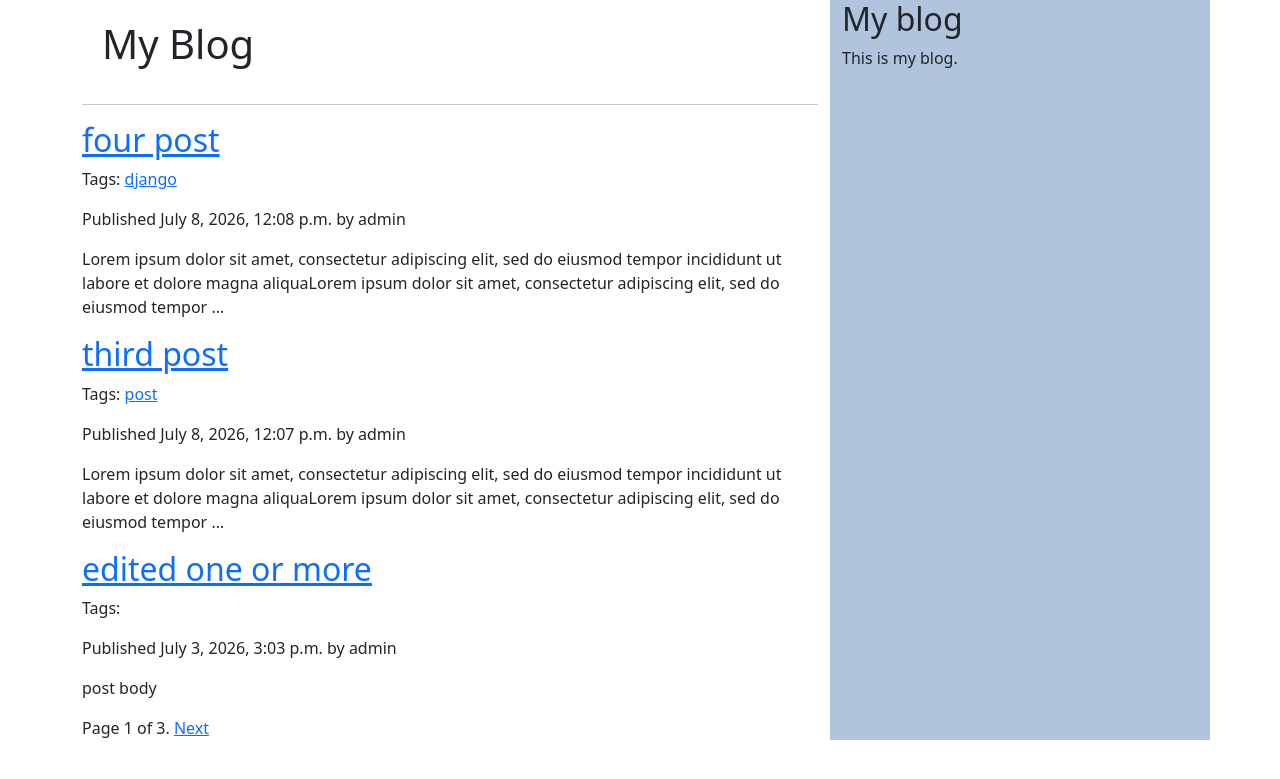
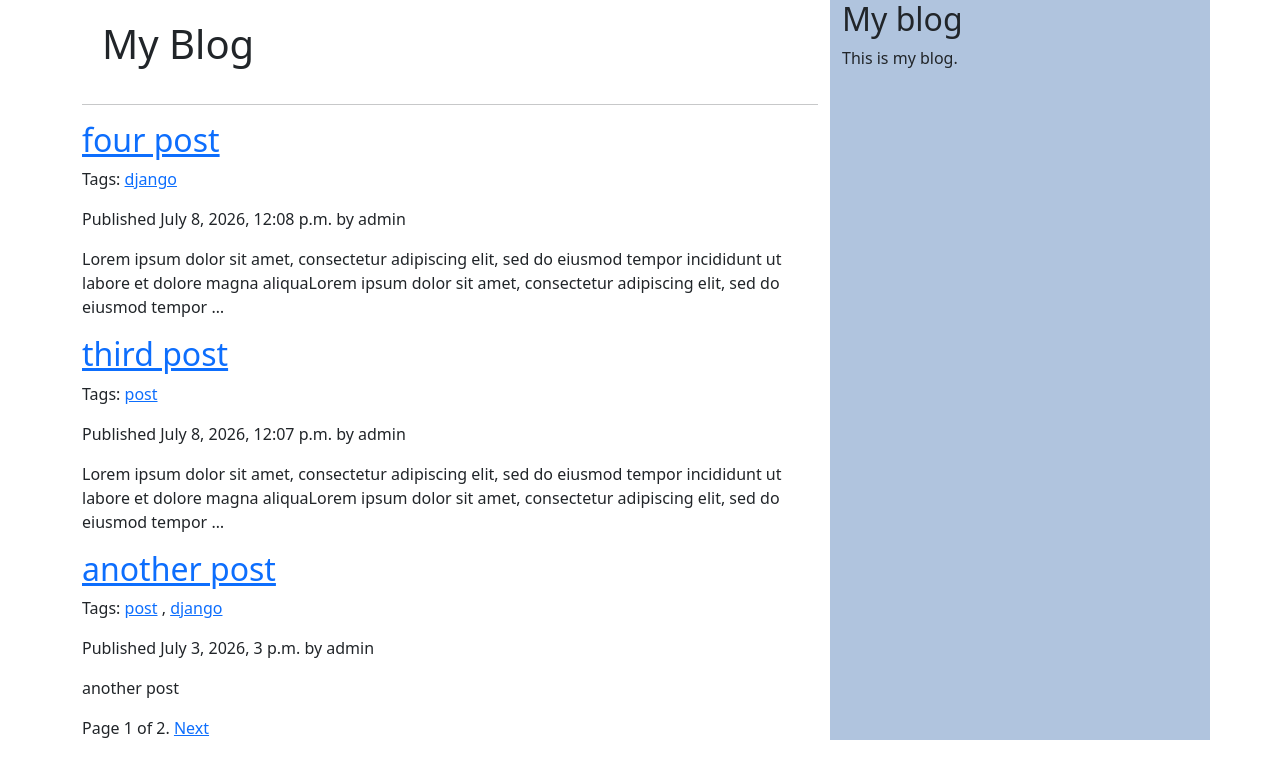
Before and after one commit to fa-mahabadi/blog, a Django app: page / in a window 1280 px wide. Shown: the top 779 px of the page. Run offline with Django 5.2, Linux system fonts and the light colour scheme; data comes from the database, SQL or seed files in the repository; both versions use the stored data as it was after the commit; parts of the project's set-up code (start-up, migrations or seed data) failed here and were passed over.

Commit message:
ADD| similar post based tags

```diff
--- a/blog/views.py
+++ b/blog/views.py
@@ -7,6 +7,7 @@ from django.views.generic import ListView
 from django.views.decorators.http import require_POST
 from .forms import EmailPostForm,CommentForm
 from taggit.models import Tag
+from django.db.models import Count
 
 class PostListView(ListView):
     template_name='blog/post_list.html'
@@ -42,7 +43,9 @@ def post_share(request,post_id):
 def post_detail(request,year,month,day,post):
     post=get_object_or_404(Post,status=Post.Status.PUBLISH,publish__year=year,publish__month=month,publish__day=day,slug=post)
     comments=post.comments.filter(active=True)
-
+    post_tags_ids=post.tags.values_list('id',flat=True)
+    similar_posts=Post.published.filter(tags__in=post_tags_ids).exclude(id=post.id)
+    similar_posts=similar_posts.annotate(same_tags=Count('tags')).order_by('-same_tags','-publish')[:2]
     if request.method=="POST":
         form=CommentForm(request.POST)
         if form.is_valid():
@@ -52,11 +55,11 @@ def post_detail(request,year,month,day,post):
             return redirect(post.get_absolute_url())
     else:
         form=CommentForm()
-    return render(request,'blog/post_detail.html',{'post':post,'comments':comments,'form':form})
+    return render(request,'blog/post_detail.html',{'post':post,'comments':comments,'form':form,'similar_posts':similar_posts})
 
 
 def post_list(request,tag_slug=None):
-    post_list=Post.objects.all()
+    post_list=Post.published.all()
     tag=None
     if tag_slug:
         tag=get_object_or_404(Tag,slug=tag_slug)
--- a/static/style.css
+++ b/static/style.css
@@ -1,7 +1,13 @@
-h1{
+h1 {
     padding: 20px;
 
 }
-#sidebar{
+
+h3 {
+    background-color: darkgrey;
+    padding: 10px;
+}
+
+#sidebar {
     background-color: lightsteelblue;
 }
```
Also changed, not shown: blog/templates/blog/post_detail.html (+8 -0 lines), db.sqlite3.
